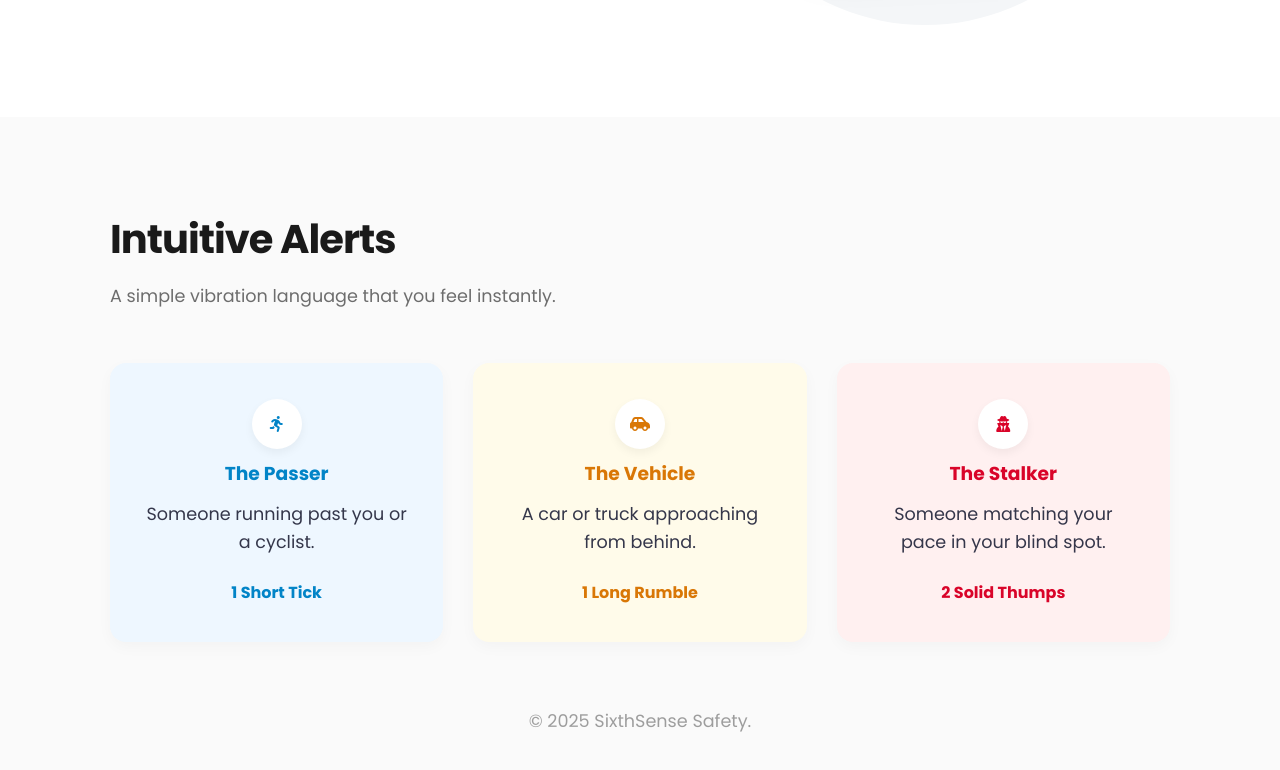
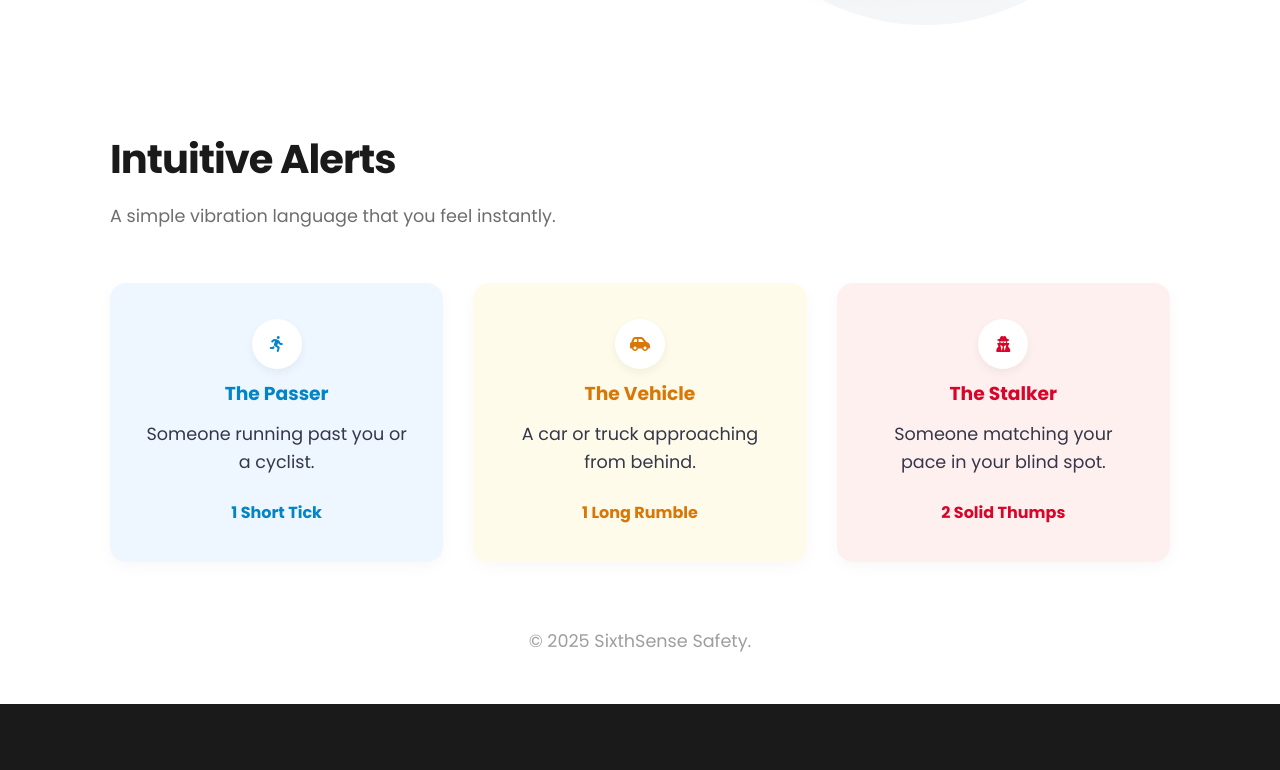
Before and after one commit to rohitf/sixth-sense, a plain HTML site: page index.html in a window 1280 px wide. Shown: the part 1632-2402 px from the top of the page. After the commit the page ends 2336 px from the top, so only its background shows below. Drawn offline with Linux system fonts and the light colour scheme.

Commit message:
alerts background

```diff
--- a/index.html
+++ b/index.html
@@ -460,7 +460,7 @@
             /* Thick bevel effect */
             border: 14px solid #111;
             box-shadow: 0 10px 40px rgba(0, 0, 0, 0.4),
-                inset 2px 2px 5px rgba(255, 255, 255, 0.1),
+                /* inset 2px 2px 5px rgba(255, 255, 255, 0.1), */
                 inset -2px -2px 5px rgba(0, 0, 0, 0.5);
             display: flex;
             align-items: center;
@@ -505,10 +505,10 @@
 
         /* --- ALERTS SECTION (Off-White Background) --- */
         #alerts {
-            background: #fafafa;
+            background: white;
             /* Lighter gray background */
             /* Reduced bottom padding to pull footer closer */
-            padding: 100px 20px 40px;
+            padding: 20px 20px 40px;
         }
 
         /* Updated Alerts Typography to match Product Section */
@@ -728,7 +728,7 @@
 
         /* Reduced footer padding */
         footer {
-            background: #fafafa;
+            background: white;
             text-align: center;
             padding: 25px;
             color: #999;
```
